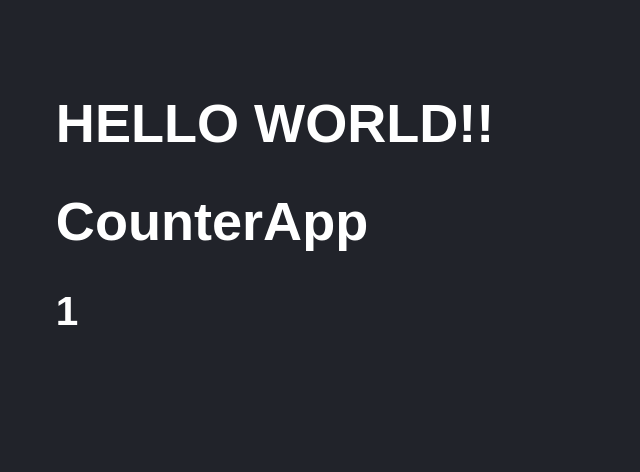
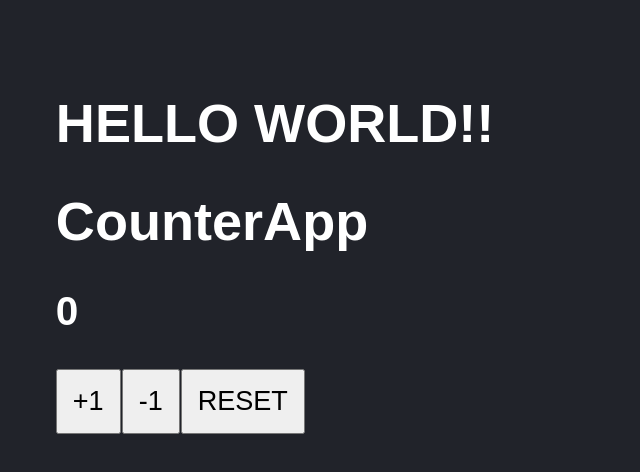
Before and after one commit to alanlasco/curso-fh, a React (Vite) app in the folder counter-app/: page / in a window 1280 px wide. Shown: the top 472 px of the page, without its empty margins (0-640 px from the left). Built offline with nearby package versions, Linux system fonts and the light colour scheme.

Commit message:
simple counter app

```diff
--- a/counter-app/src/CounterApp.jsx
+++ b/counter-app/src/CounterApp.jsx
@@ -1,10 +1,27 @@
+import { useState } from "react";
+
 import PropTypes from "prop-types";
 
 export const CounterApp = ({ value }) => {
+  const [counter, setCounter] = useState(value);
+  const handleAdd = () => {
+    setCounter(counter + 1);
+  };
+  const handleSubstract = () => {
+    setCounter(counter - 1);
+  };
+  const handleReset = () => {
+    setCounter(value);
+  };
+
   return (
     <>
       <h1>CounterApp</h1>
-      <h2>{value}</h2>
+      <h2>{counter}</h2>
+
+      <button onClick={handleAdd}>+1</button>
+      <button onClick={handleSubstract}>-1</button>
+      <button onClick={handleReset}>RESET</button>
     </>
   );
 };
--- a/counter-app/src/index.css
+++ b/counter-app/src/index.css
@@ -6,3 +6,10 @@
     font-size: 1.3rem;
     padding: 1em;
 }
+
+button {
+    padding: 15px;
+    font-size: 1.3rem;
+    cursor: pointer;
+    margin-right: 1px;
+}
--- a/counter-app/src/main.jsx
+++ b/counter-app/src/main.jsx
@@ -9,6 +9,6 @@
   <React.StrictMode>
     <App />
     {/* <FirstApp name="alan" surname="lasco" /> */}
-    <CounterApp value={1} />
+    <CounterApp value={0} />
   </React.StrictMode>
 );
```
